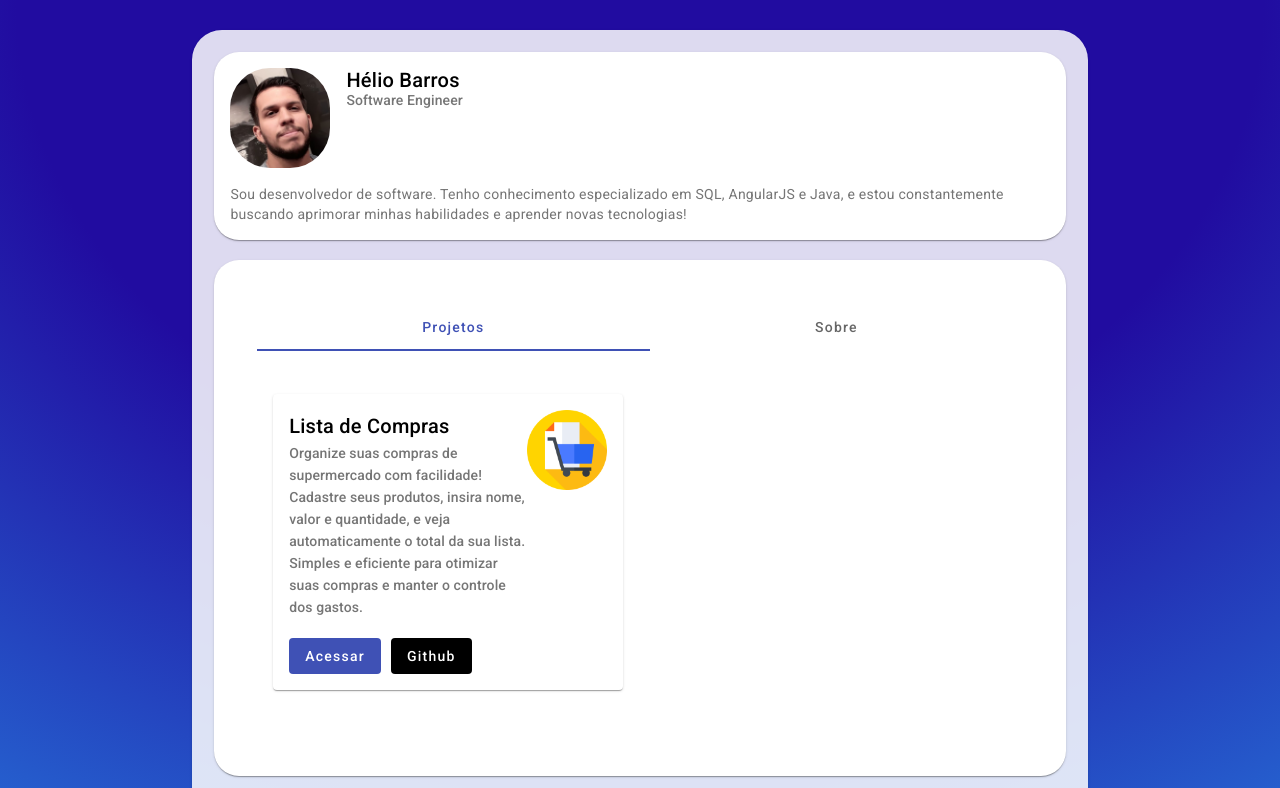
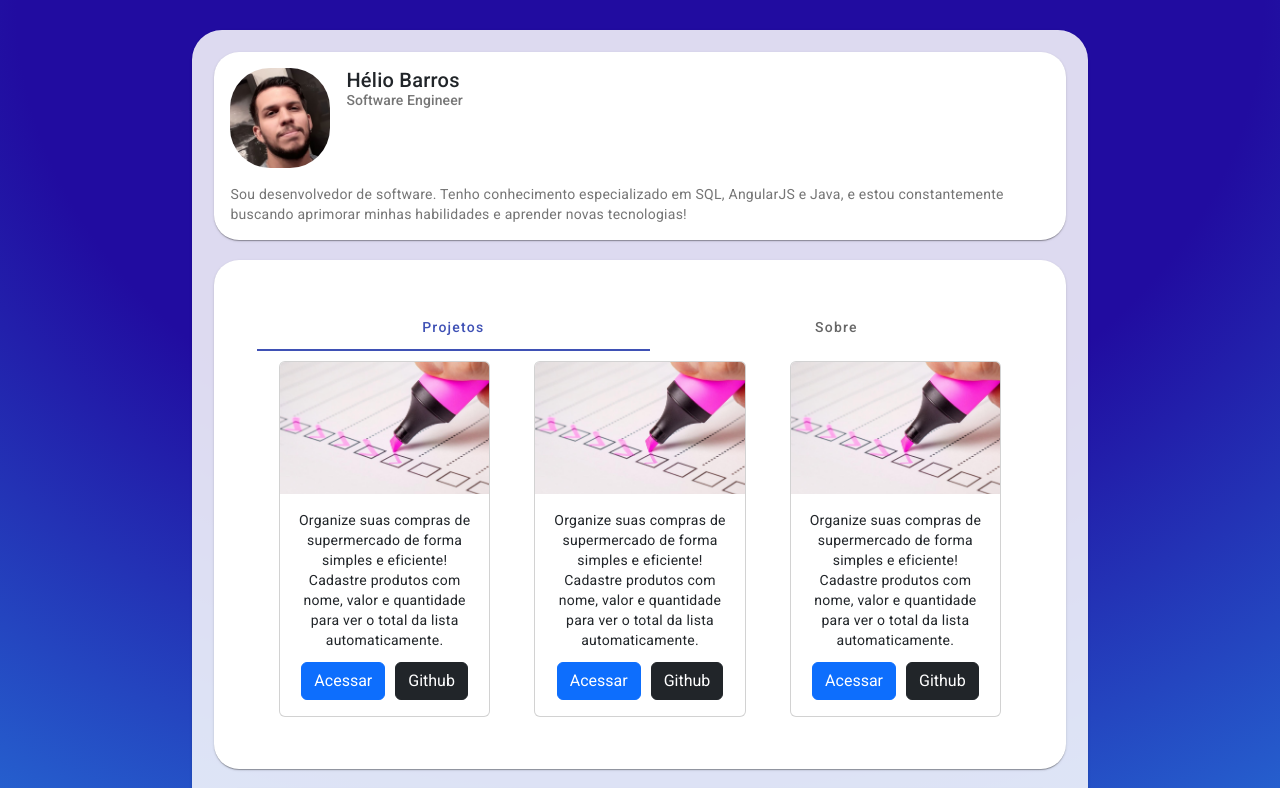
Before and after one commit to heliovictor98/mepersonsite, an Angular app: page / in a window 1280 px wide. Shown: the top 788 px of the page. Built offline with nearby package versions, Linux system fonts and the light colour scheme.

Commit message:
Atualizaçao firework bootstrap para o grid de projeto

```diff
--- a/package.json
+++ b/package.json
@@ -23,6 +23,7 @@
     "@angular/platform-server": "^17.3.0",
     "@angular/router": "^17.3.0",
     "@angular/ssr": "^17.3.8",
+    "bootstrap": "^5.3.3",
     "express": "^4.18.2",
     "rxjs": "~7.8.0",
     "tslib": "^2.3.0",
--- a/src/app/project/project.component.html
+++ b/src/app/project/project.component.html
@@ -1,44 +1,61 @@
+<div class="container text-center">
+  <div class="row">
+
     <!--PROJETO 1-->
-<mat-grid-list cols="2" rowHeight="2:2">
-  <mat-grid-tile>
-    <mat-card class="style-card">
-      <mat-card-header>
-        <mat-card-title-group>
-          <mat-card-title>Lista de Compras</mat-card-title>
-          <mat-card-subtitle>Organize suas compras de supermercado com facilidade! Cadastre seus produtos, insira nome, valor e quantidade, e veja automaticamente o total da sua lista. Simples e eficiente para otimizar suas compras e manter o controle dos gastos.</mat-card-subtitle>
-          <img mat-card-sm-image src="../../assets/photo/icone-lista-compra.png" >
-        </mat-card-title-group>
-      </mat-card-header>
-      <br>
-      <mat-card-content>
+    <div class="col-4">
+      <div class="card style-card">
+        <img src="../../assets/photo/photo-lista-compra.png" class="card-img-top" alt="...">
+        <div class="card-body">
+          <p class="card-text">Organize suas compras de supermercado de forma simples e eficiente! Cadastre produtos com nome, valor e quantidade para ver o total da lista automaticamente.</p>
+
           <a href="https://lista-cantina.netlify.app/" target="_blank">
-          <button style="margin-right: 10px;" mat-flat-button color="primary">Acessar</button>
+            <button style="margin-right: 10px;" type="button" class="btn btn-primary">Acessar</button>
           </a>
           <a href="https://github.com/heliovictor98/app-lista-de-compras" target="_blank">
-          <button mat-flat-button style="background-color: black; color: white;">
+            <button type="button" class="btn btn-dark">
               Github
             </button>
           </a>
-
-      </mat-card-content>
-    </mat-card>
-  </mat-grid-tile>
+        </div>
+      </div>
+     </div>
 
      <!--PROJETO 2-->
-  <!-- <mat-grid-tile>
-    <mat-card class="style-card">
-      <mat-card-header>
-        <mat-card-title-group>
-          <mat-card-title>Lista de Compras</mat-card-title>
-          <mat-card-subtitle>Organize suas compras de supermercado com facilidade! Cadastre seus produtos, insira nome, valor e quantidade, e veja automaticamente o total da sua lista. Simples e eficiente para otimizar suas compras e manter o controle dos gastos.</mat-card-subtitle>
-          <img mat-card-sm-image src="https://material.angular.io/assets/img/examples/shiba2.jpg" >
-        </mat-card-title-group>
-      </mat-card-header>
-      <br>
-      <mat-card-content>
-        <button style="margin-right: 10px;" mat-flat-button color="primary">Basic</button>
-        <button mat-flat-button color="primary">Basic</button>
-      </mat-card-content>
-    </mat-card>
-  </mat-grid-tile> -->
-</mat-grid-list>
+    <div class="col-4">
+      <div class="card style-card">
+        <img src="../../assets/photo/photo-lista-compra.png" class="card-img-top" alt="...">
+        <div class="card-body">
+          <p class="card-text">Organize suas compras de supermercado de forma simples e eficiente! Cadastre produtos com nome, valor e quantidade para ver o total da lista automaticamente.</p>
+
+          <a href="https://lista-cantina.netlify.app/" target="_blank">
+            <button style="margin-right: 10px;" type="button" class="btn btn-primary">Acessar</button>
+          </a>
+          <a href="https://github.com/heliovictor98/app-lista-de-compras" target="_blank">
+            <button type="button" class="btn btn-dark">
+              Github
+            </button>
+          </a>
+        </div>
+      </div>
+     </div>
+
+     <!--PROJETO 2-->
+    <div class="col-4">
+      <div class="card style-card">
+        <img src="../../assets/photo/photo-lista-compra.png" class="card-img-top" alt="...">
+        <div class="card-body">
+          <p class="card-text">Organize suas compras de supermercado de forma simples e eficiente! Cadastre produtos com nome, valor e quantidade para ver o total da lista automaticamente.</p>
+
+          <a href="https://lista-cantina.netlify.app/" target="_blank">
+            <button style="margin-right: 10px;" type="button" class="btn btn-primary">Acessar</button>
+          </a>
+          <a href="https://github.com/heliovictor98/app-lista-de-compras" target="_blank">
+            <button type="button" class="btn btn-dark">
+              Github
+            </button>
+          </a>
+        </div>
+      </div>
+     </div>
+  </div>
+</div>
--- a/src/app/project/project.component.scss
+++ b/src/app/project/project.component.scss
@@ -1,5 +1,6 @@
 .style-card{
   //border: solid;
   //border-color: red;
-  width: 350px;
+  //width: 350px;
+  margin: 10px;
 }
--- a/src/index.html
+++ b/src/index.html
@@ -8,6 +8,8 @@
   <link rel="icon" type="image/x-icon" href="favicon.ico">
   <link href="https://fonts.googleapis.com/css2?family=Roboto:wght@300;400;500&display=swap" rel="stylesheet">
   <link href="https://fonts.googleapis.com/icon?family=Material+Icons" rel="stylesheet">
+  <link href="https://cdn.jsdelivr.net/npm/bootstrap@5.3.3/dist/css/bootstrap.min.css" rel="stylesheet" integrity="sha384-QWTKZyjpPEjISv5WaRU9OFeRpok6YctnYmDr5pNlyT2bRjXh0JMhjY6hW+ALEwIH" crossorigin="anonymous">
+  <script src="https://cdn.jsdelivr.net/npm/bootstrap@5.3.3/dist/js/bootstrap.bundle.min.js" integrity="sha384-YvpcrYf0tY3lHB60NNkmXc5s9fDVZLESaAA55NDzOxhy9GkcIdslK1eN7N6jIeHz" crossorigin="anonymous"></script>
 </head>
 <body class="mat-typography">
   <app-root></app-root>
```
Also changed, not shown: src/assets/photo/photo-lista-compra.png (added), 1 other file (tests, documents, lock files or other folders). Lines whose indentation alone changed are shown as unchanged.
